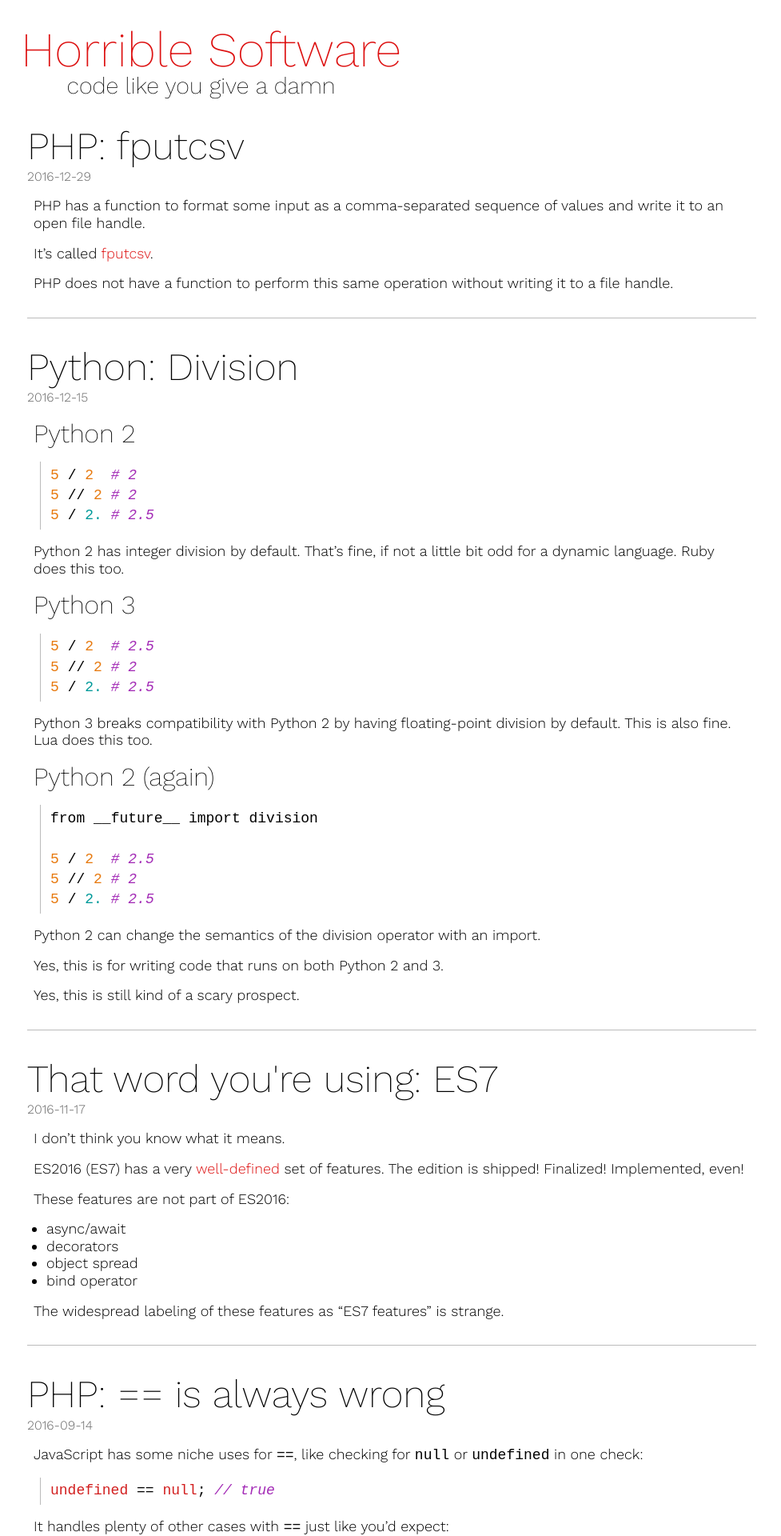
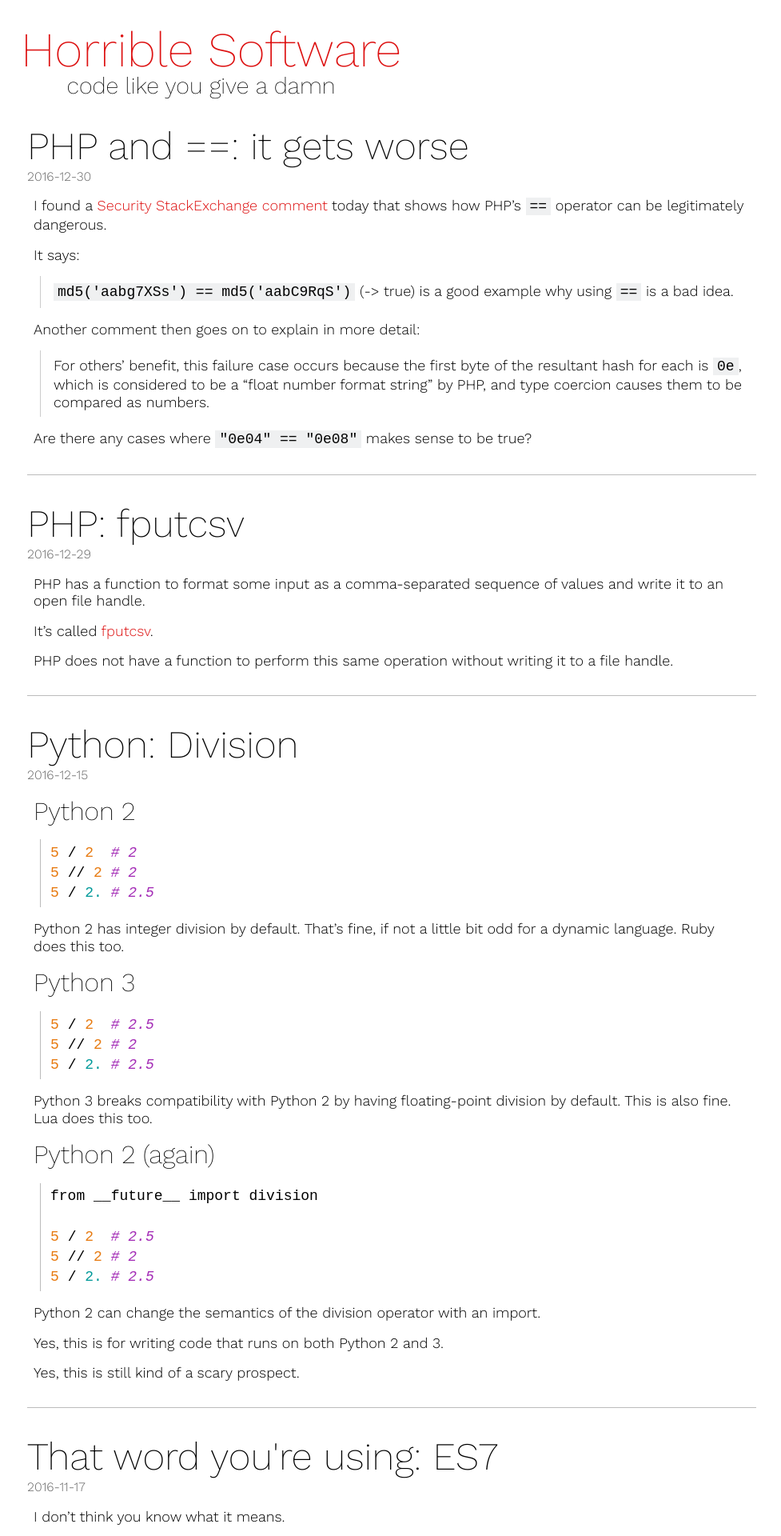
Before and after one commit to LPGhatguy/horriblesoftware.com, a Jekyll site: the page built from index.html, in a window 1280 px wide. Shown: the top 1920 px of the page at 80% size, without its empty margins (150-1127 px from the left). Built offline with Jekyll 4.4.1, drawn with Linux system fonts in a browser that asks for light colours; the list of posts is cut into pages by our own code; some of the changed text lies outside the part shown.

Commit message:
Blockquote style, PHP == part 2

```diff
--- /dev/null
+++ b/_posts/2016-12-30-PHP-Double-Equals-Pt2.md
@@ -0,0 +1,15 @@
+---
+title: ! 'PHP and ==: it gets worse'
+---
+
+I found a [Security StackExchange comment](http://security.stackexchange.com/questions/146713/could-this-kind-of-authentification-be-attacked#comment276338_146717) today that shows how PHP's `==` operator can be legitimately dangerous.
+
+It says:
+
+> `md5('aabg7XSs') == md5('aabC9RqS')` (-> true) is a good example why using `==` is a bad idea.
+
+Another comment then goes on to explain in more detail:
+
+> For others' benefit, this failure case occurs because the first byte of the resultant hash for each is `0e`, which is considered to be a "float number format string" by PHP, and type coercion causes them to be compared as numbers.
+
+Are there any cases where `"0e04" == "0e08"` makes sense to be true?
--- a/assets/theme.css
+++ b/assets/theme.css
@@ -427,8 +427,16 @@
 	font-size: 2rem;
 	font-weight: 100;
 }
-[data-component="wysiwyg"] > p > code {
+[data-component="wysiwyg"] blockquote {
+	padding: 0.5rem 0 0.5rem 1rem;
+	margin-left: 0.5rem;
+	border-left: 1px solid #ccc;
+}
+[data-component="wysiwyg"] p > code {
+	/* Shamelessly ripped from StackExchange */
 	font-family: monospace;
+	background-color: #eff0f1;
+	padding: 1px 5px;
 }
 [data-component="wysiwyg"] a {
 	color: #d11;
```
Also changed, not shown: css/components/wysiwyg.css (+10 -1 lines).
